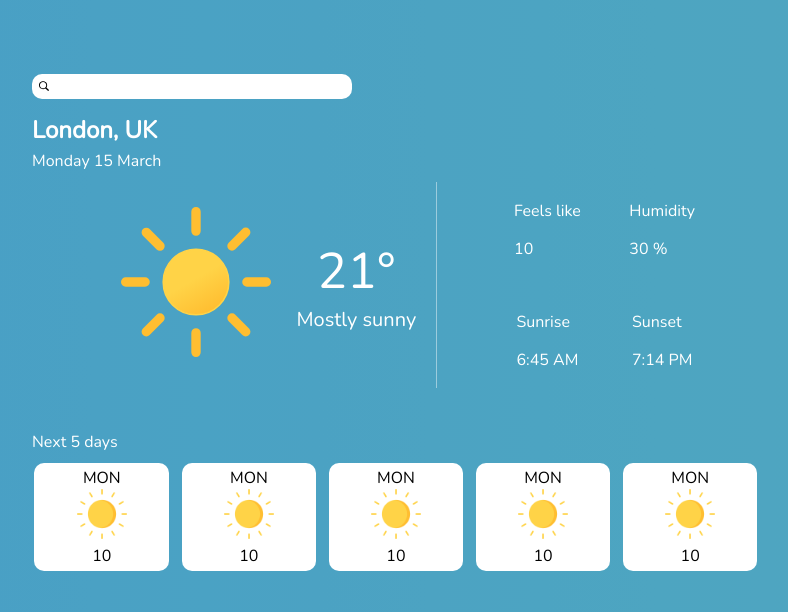
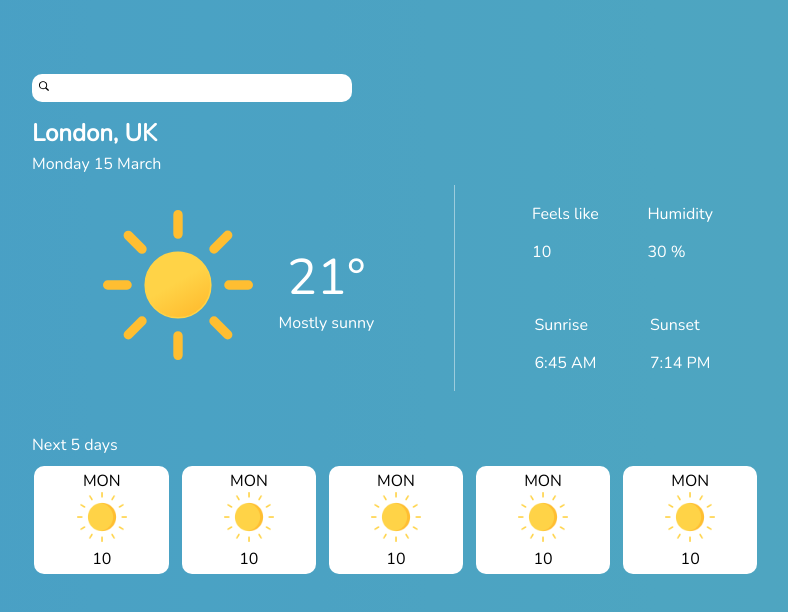
Before and after one commit to GintileDaugelaite/weather-app, a React (Vite) app: page / in a window 1280 px wide. Shown: the top 612 px of the page, without its empty margins (244-1032 px from the left). Built offline with nearby package versions, Linux system fonts and the light colour scheme.

Commit message:
Add changes to stats information display between 480px and 540px

```diff
--- a/src/App.scss
+++ b/src/App.scss
@@ -6,8 +6,14 @@
   }
 }
 
+@mixin tablet-s {
+  @media (min-width: 480px) and (max-width: 540px) {
+    @content;
+  }
+}
+
 @mixin tablet {
-  @media (min-width: 480px) and (max-width: 768px) {
+  @media (min-width: 541px) and (max-width: 768px) {
     @content;
   }
 }
@@ -59,9 +65,9 @@ body {
   justify-content: flex-start;
   color: #ffffff;
 
-@include tablet {
-  margin-top: 5%;
-}
+// @include tablet {
+//   margin-top: 5%;
+// }
 
   @include laptop {
     width: 80%;
@@ -96,6 +102,8 @@ body {
     background: url(./assets/static-icons/search-icon.svg) no-repeat scroll 7px 7px, #ffffff;
     padding: 5px 5px 5px 20px;
     border: none;
+    font-family: "Nunito", sans-serif;
+    font-weight: 600;
 
     @include mobile-s {
       width: 15rem;
@@ -116,6 +124,12 @@ body {
   justify-content: center;
   gap: 20%;
   color: #ffffff;
+
+  @include tablet-s {
+    gap: 0;
+  flex-direction: row;
+  justify-content: space-evenly;
+  }
 
   @include tablet {
     flex-direction: row;
@@ -155,18 +169,23 @@ body {
     flex-direction: column;
     justify-content: center;
 
+    @include tablet-s {
+      border-right: 1px solid #ffffff73;
+      padding-right: 5rem;
+    }
+
     @include tablet {
       border-right: 1px solid #ffffff73;
-      padding-right: 20px;
+      padding-right: 5rem;
     }
 
     @include laptop {
       border-right: 1px solid #ffffff73;
-      padding-right: 20px;
+      padding-right: 5rem;
     }
     @include desktop {
       border-right: 1px solid #ffffff73;
-      padding-right: 20px;
+      padding-right: 5rem;
     }
   }
 
@@ -178,7 +197,7 @@ body {
     }
   }
 
-  &__weather {
+  &__description {
     font-size: 20px;
 
     @include mobile-s {
@@ -217,6 +236,10 @@ body {
 
   @include mobile-s {
     font-size: 14px;
+  }
+
+  @include tablet-s {
+    gap: 0 1rem;
   }
 
   @include tablet {
```
